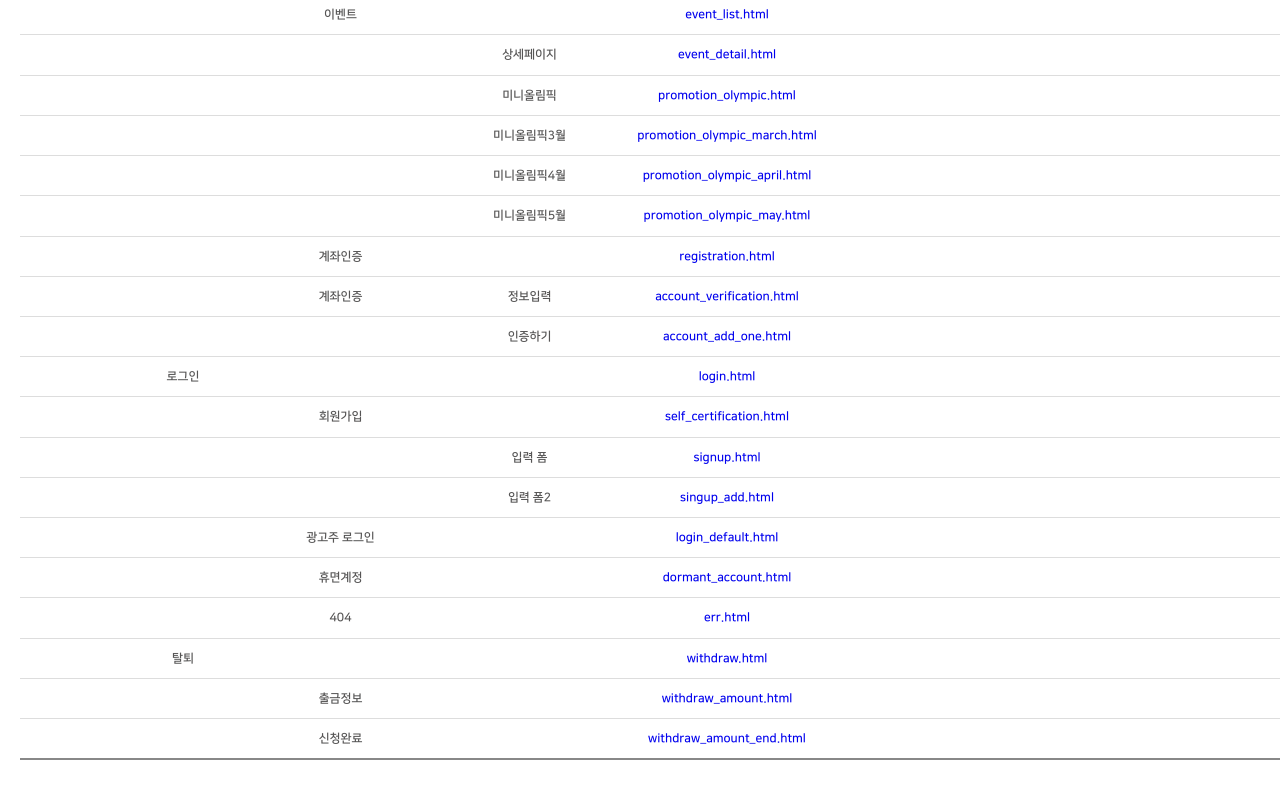
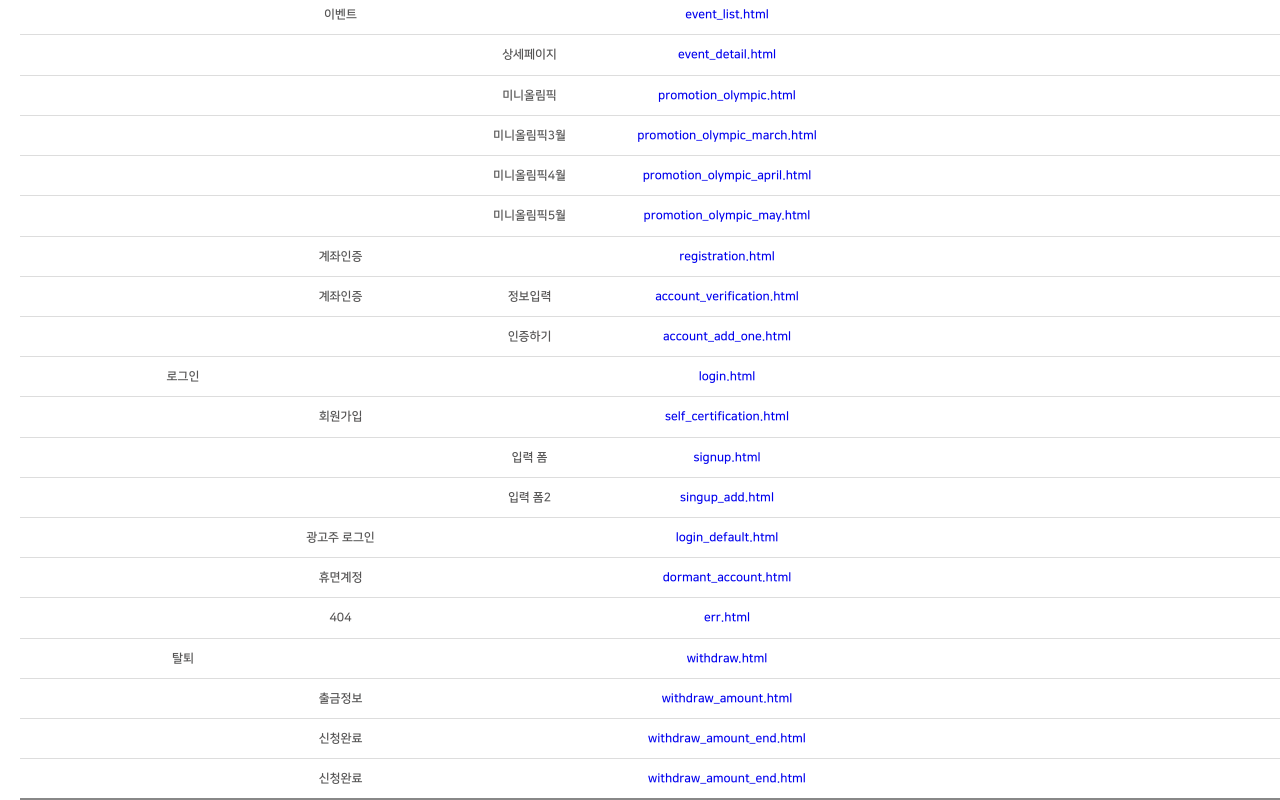
Before and after one commit to TamaYanadoo/Guide, a plain HTML site: page guide/g_list.html in a window 1280 px wide. Shown: the part 1128-1928 px from the top of the page. Before the commit the page ends 1888 px from the top, so only its background shows below. Drawn offline with Linux system fonts and the light colour scheme; a web font is replaced by a local one.

Commit message:
g_list 수정

```diff
--- a/guide/g_list.html
+++ b/guide/g_list.html
@@ -99,6 +99,7 @@
 							<tr class=""><td></td><td>탈퇴</td><td></td><td></td><td class="url"><a href="../../honeytube/withdraw.html" target="_blank">withdraw.html</a></td><td></td><td></td></tr>
 							<tr class=""><td></td><td></td><td>출금정보</td><td></td><td class="url"><a href="../../honeytube/withdraw_amount.html" target="_blank">withdraw_amount.html</a></td><td></td><td></td></tr>
 							<tr class=""><td></td><td></td><td>신청완료</td><td></td><td class="url"><a href="../../honeytube/withdraw_amount_end.html" target="_blank">withdraw_amount_end.html</a></td><td></td><td></td></tr>
+							<tr class=""><td></td><td></td><td>신청완료</td><td></td><td class="url"><a href="../../honeytube/withdraw_amount_end.html" target="_blank">withdraw_amount_end.html</a></td><td></td><td></td></tr>
 
 
 
```
